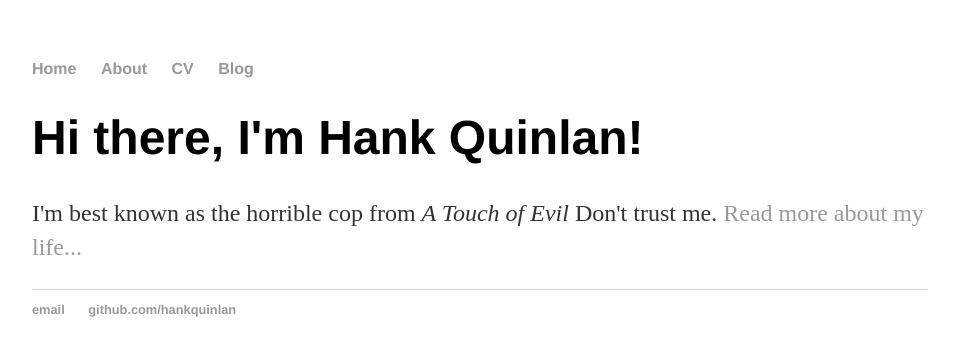
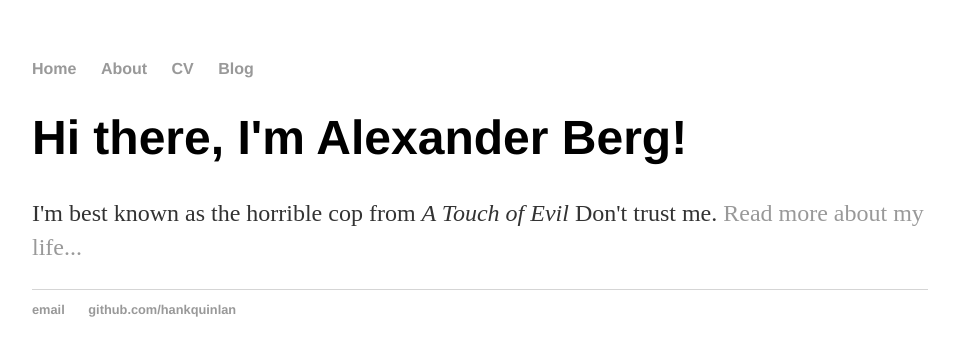
Before and after one commit to Alexander-Berg/alexander-berg.github.io, a Jekyll site: the page built from index.html, in a window 1280 px wide. Shown: the top 356 px of the page, without its empty margins (160-1115 px from the left). Built offline with Jekyll 4.4.1, drawn with Linux system fonts in a browser that asks for light colours.

Commit message:
Update index.html

```diff
--- a/index.html
+++ b/index.html
@@ -1,8 +1,8 @@
 ---
 layout: default
-title: Hank Quinlan, Horrible Cop
+title: Alexander Berg, QA Engineer
 ---
 <div class="blurb">
-	<h1>Hi there, I'm Hank Quinlan!</h1>
+	<h1>Hi there, I'm Alexander Berg!</h1>
 	<p>I'm best known as the horrible cop from <em>A Touch of Evil</em> Don't trust me. <a href="/about">Read more about my life...</a></p>
 </div><!-- /.blurb -->
```
